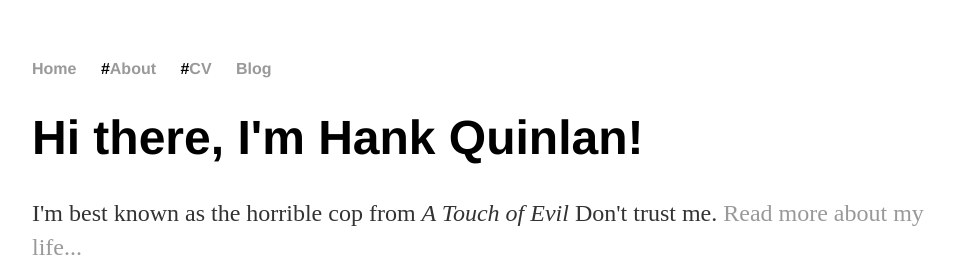
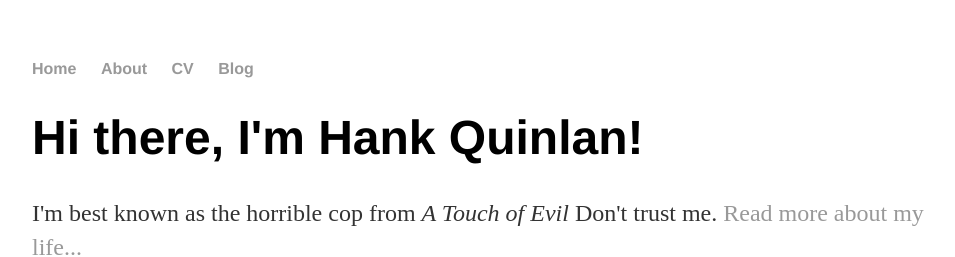
Before and after one commit to dawnTestCode/dawnTestCode.github.io, a Jekyll site: the page built from index.html, in a window 1280 px wide. Shown: the top 257 px of the page, without its empty margins (160-1115 px from the left). Built offline with Jekyll 4.4.1, drawn with Linux system fonts in a browser that asks for light colours.

```diff
--- a/_layouts/default.html
+++ b/_layouts/default.html
@@ -9,8 +9,8 @@
 			<nav>
 	    		<ul>
 	        		<li><a href="/">Home</a></li>
-		        	#<li><a href="/about">About</a></li>
-	        		#<li><a href="/cv">CV</a></li>
+		        	<li><a href="/about">About</a></li>
+	        		<li><a href="/cv">CV</a></li>
 	        		<li><a href="/blog">Blog</a></li>
 	    		</ul>
 			</nav>
```
